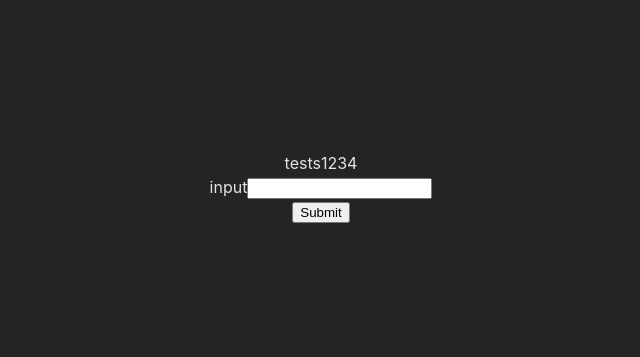
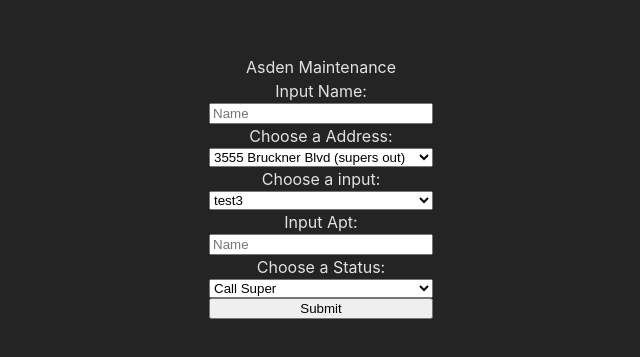
Before and after one commit to Edthev/workWebscraper, a React (Vite) app: page / in a window 1280 px wide. Shown: the part 213-570 px from the top of the page, without its empty margins (319-959 px from the left). Built offline with nearby package versions, Linux system fonts and the light colour scheme.

Commit message:
0.1 working version

```diff
--- a/components/form.jsx
+++ /dev/null
@@ -1,15 +0,0 @@
-const FormComponent = ({name,type,isRequired}) => {
-    return (
-        <>
-            <label>{name}</label>
-            <input
-                type={type}
-                id={name}
-                name={name}
-                {...{isRequired} == true ? Required :{}}
-            />
-        </>
-    )
-}
-
-export default FormComponent
--- a/components/textForm.jsx
+++ b/components/textForm.jsx
@@ -1,4 +1,4 @@
-const textForm = ({name,type,isRequired}) => {
+const textForm = ({name,type,isRequired,placeholder}) => {
     return (
         <>
             <label>{name}</label>
@@ -7,6 +7,7 @@ const textForm = ({name,type,isRequired}) => {
                 id={name}
                 name={name}
                 {...{isRequired} == true ? Required :{}}
+                placeholder={placeholder}
             />
         </>
     )
--- a/index.html
+++ b/index.html
@@ -4,7 +4,7 @@
     <meta charset="UTF-8" />
     <link rel="icon" type="image/svg+xml" href="/vite.svg" />
     <meta name="viewport" content="width=device-width, initial-scale=1.0" />
-    <title>Gem</title>
+    <title>Asden Management Maintenance</title>
   </head>
   <body>
     <div id="root"></div>
--- a/src/App.css
+++ /dev/null
@@ -1,6 +0,0 @@
-#root {
-  max-width: 1280px;
-  margin: 0 auto;
-  padding: 2rem;
-  text-align: center;
-}
--- a/src/App.jsx
+++ b/src/App.jsx
@@ -1,8 +1,65 @@
-import './App.css'
-import FormComponent from "../components/form.jsx"
+import './index.css'
+import TextFormComponent from "../components/textForm.jsx"
+import DropDownFormComponent from "../components/dropDownForm.jsx"
 import react, {useState} from 'react'
 
 function App() {
+  //	Status	Tenant Call Notes	Tenant Number	Follow Up Notes	Created Time	Finished Notes	Super Arrived	Priority	Fix:
+  const buildingAddressesArray = [
+    "3555 Bruckner Blvd (supers out)",
+    "3224 Grand Concourse (here)",
+    "1777 Grand Concourse(call)",
+    "950 bronx park south",
+    "946 bronx park south",
+    "940 bronx park south",
+    "932 bronx park south",
+    "926 Bronx Park South",
+    "922 Bronx Park South",
+    "1711 Morris Ave",
+    "1704 Morris Ave",
+    "1685 Morris Ave",
+    "1521 sheridan (apt w/ supper)",
+    "1511 Sheridan Ave(apt w/ supper)",
+    "2137 Vyse ave bronx park south",
+    "1374 Bronx River Ave",
+    "1364 Bronx River Ave",
+    "3578 DeKalb Ave",
+    "3576 DeKalb Ave",
+    "3574 dekalb ave",
+    "3572 dekalb",
+  ]
+  const status = [
+      "Call Super",
+      "Called Super",
+      "Texted Super",
+      "Told Super In-Person",
+      "Call Back",
+      "Email 3rd party",
+      "Emailed 3rd Party",
+      "Called 3rd Party",
+      "In-Person",
+      "Recall Tenant",
+      "Waiting On 3rd Party",
+      "Tell Jesus",
+      "Tenant Called Super",
+      "Super is Visiting",
+      "Call 3rd Party",
+      "Partial Fix",
+      "Invoice Approval",
+      "Waiting for Plumber",
+      "Finished/Done",
+      "Can't Follow Up",
+      "Doesn't Matter",
+      "Maybe Fixed",
+      "Finish Today",
+      "Roger",
+      "Set Appointment with tenant",
+      "Call Tennecia",
+      "Isaac",
+      "Tenant Texted Us",
+      "Tenant Emailed Us",
+      "Told Isaac",
+  ]
   const [formData,setFormData] = useState({
     names:''
   })
@@ -15,16 +72,18 @@ function App() {
     setFormData({names:""})
   }
   return (
-    <>
       <div>
-        tests1234
+        Asden Maintenance
         <form>
-          <FormComponent name="input"  isRequired={true} />
+          <TextFormComponent name="Input Name:"  isRequired={true} placeholder="Name"/>
+          <DropDownFormComponent name="Address"  isRequired={true} options={buildingAddressesArray}/>
+          <DropDownFormComponent name="input"  isRequired={true} options={["test3","test4"]}/>
+          <TextFormComponent name="Input Apt:"  isRequired={true} placeholder="Name"/>
+          <DropDownFormComponent name="Status"  isRequired={true} options={status}/>
           <div></div>
           <input type="submit" value="Submit"/>
         </form>
       </div>
-    </>
   )
 }
 
--- a/src/index.css
+++ b/src/index.css
@@ -12,6 +12,12 @@
   -webkit-font-smoothing: antialiased;
   -moz-osx-font-smoothing: grayscale;
 }
+#root {
+  max-width: 1280px;
+  margin: 0 auto;
+  padding: 2rem;
+  text-align: center;
+}
 body {
   margin: 0;
   display: flex;
@@ -19,3 +25,7 @@ body {
   min-width: 320px;
   min-height: 100vh;
 }
+form{
+  display: flex;
+  flex-direction: column;
+}
```
